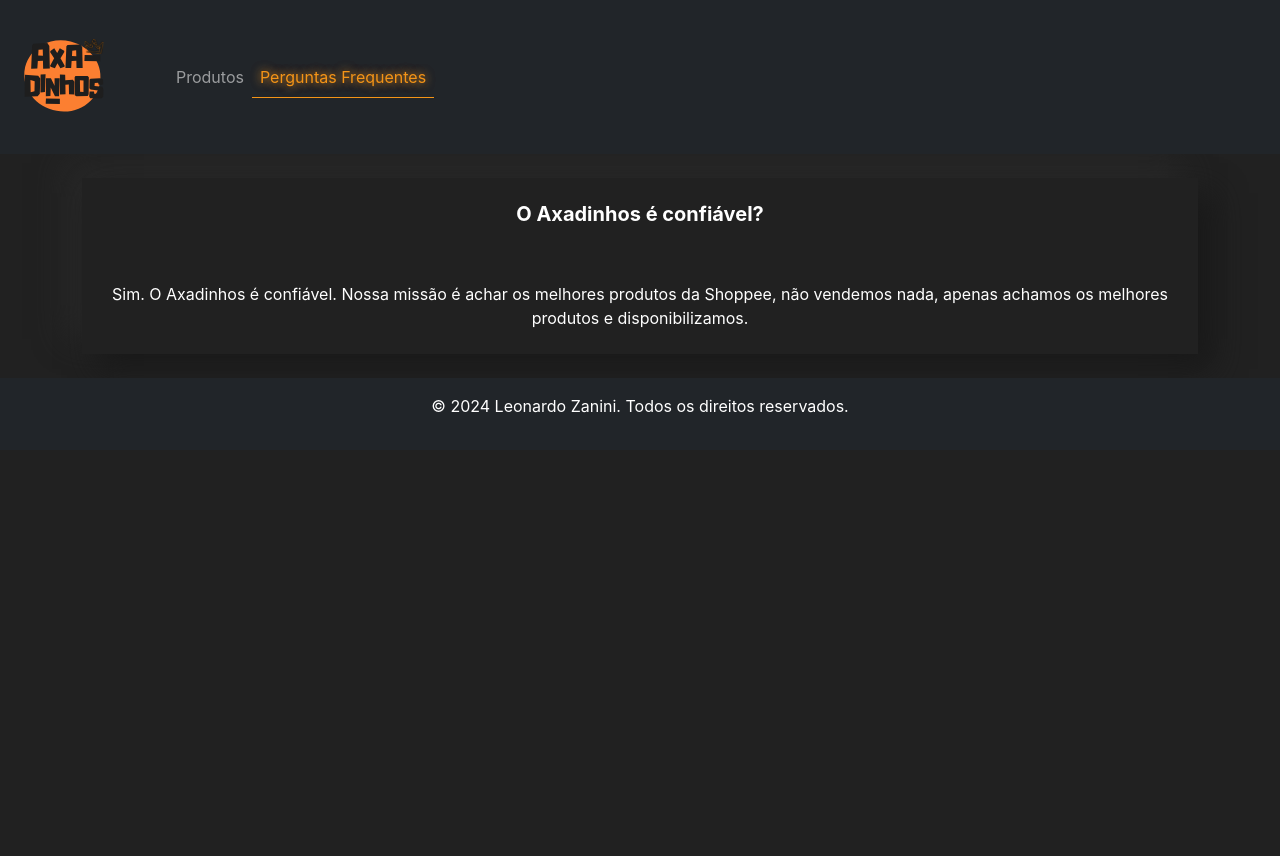
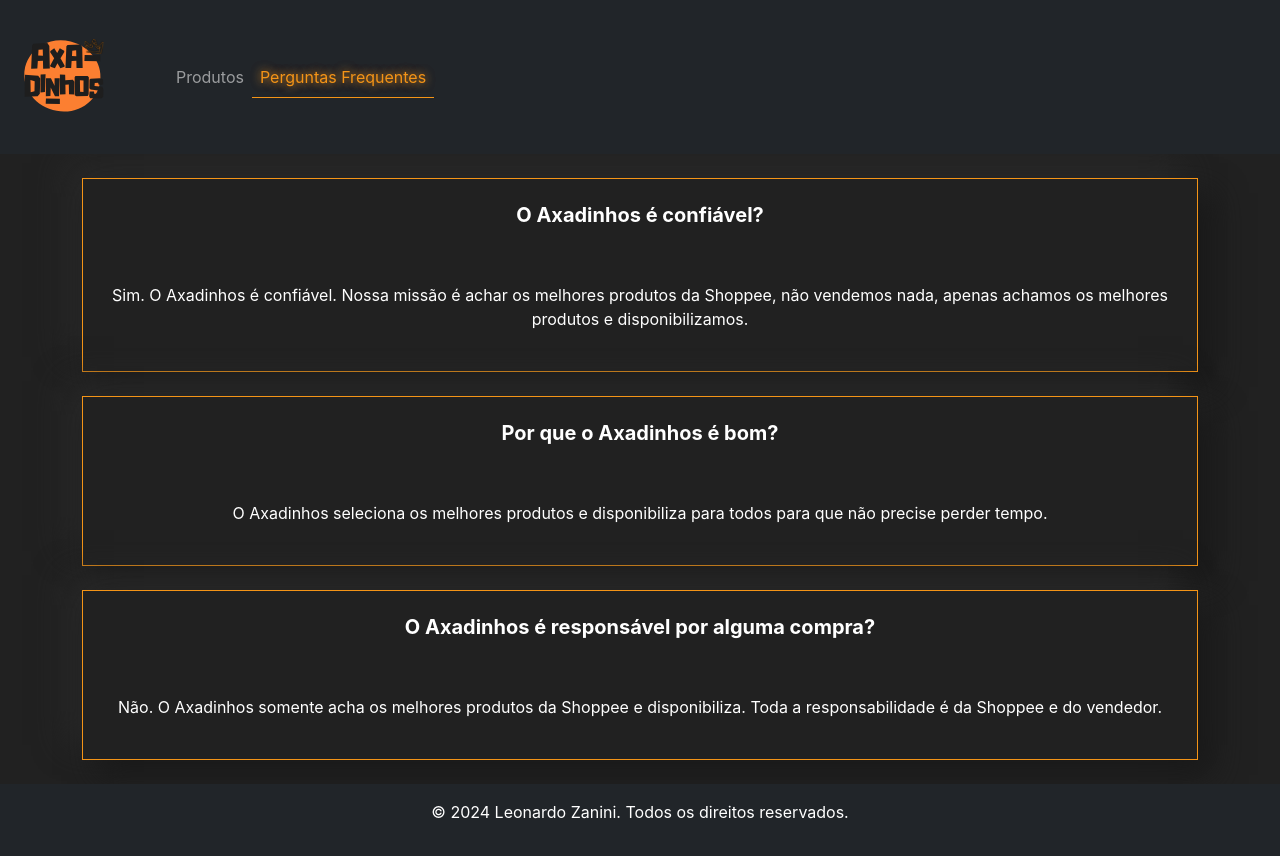
Before and after one commit to lmzanini/axadinhos, a React (Create React App) app: page /PerguntasFrequentes in a window 1280 px wide. Before the commit the page ends 800 px from the top, so only its background shows below. Built offline with nearby package versions, Linux system fonts and the light colour scheme.

Commit message:
perguntas adicionadas

```diff
--- a/src/data/perguntasData.js
+++ b/src/data/perguntasData.js
@@ -4,16 +4,16 @@
     pergunta: "O Axadinhos é confiável?",
     resposta: "Sim. O Axadinhos é confiável. Nossa missão é achar os melhores produtos da Shoppee, não vendemos nada, apenas achamos os melhores produtos e disponibilizamos."
   },
-  // {
-  //   id: 2,
-  //   pergunta: "Posso alterar meu endereço de entrega?",
-  //   resposta: "Sim, você pode alterar seu endereço de entrega na seção de configurações da sua conta."
-  // },
-  // {
-  //   id: 3,
-  //   pergunta: "Quais métodos de pagamento são aceitos?",
-  //   resposta: "Aceitamos cartões de crédito, débito e PayPal como métodos de pagamento."
-  // },
+  {
+    id: 2,
+    pergunta: "Por que o Axadinhos é bom?",
+    resposta: "O Axadinhos seleciona os melhores produtos e disponibiliza para todos para que não precise perder tempo."
+  },
+  {
+    id: 3,
+    pergunta: "O Axadinhos é responsável por alguma compra?",
+    resposta: "Não. O Axadinhos somente acha os melhores produtos da Shoppee e disponibiliza. Toda a responsabilidade é da Shoppee e do vendedor."
+  },
   // {
   //   id: 4,
   //   pergunta: "Como posso rastrear meu pedido?",
--- a/src/sass/_card-perguntas-frequentes.sass
+++ b/src/sass/_card-perguntas-frequentes.sass
@@ -5,6 +5,7 @@
   box-shadow: 15px 15px 30px #191919, -15px -15px 30px #292929
   transition: border-radius cubic-bezier(0.075, 0.82, 0.165, 1) 1s, transform cubic-bezier(0.075, 0.82, 0.165, 1) 1s
   color: white
+  border: 1px solid $primary-color
   // margin: 64px
 
   & h5
```
